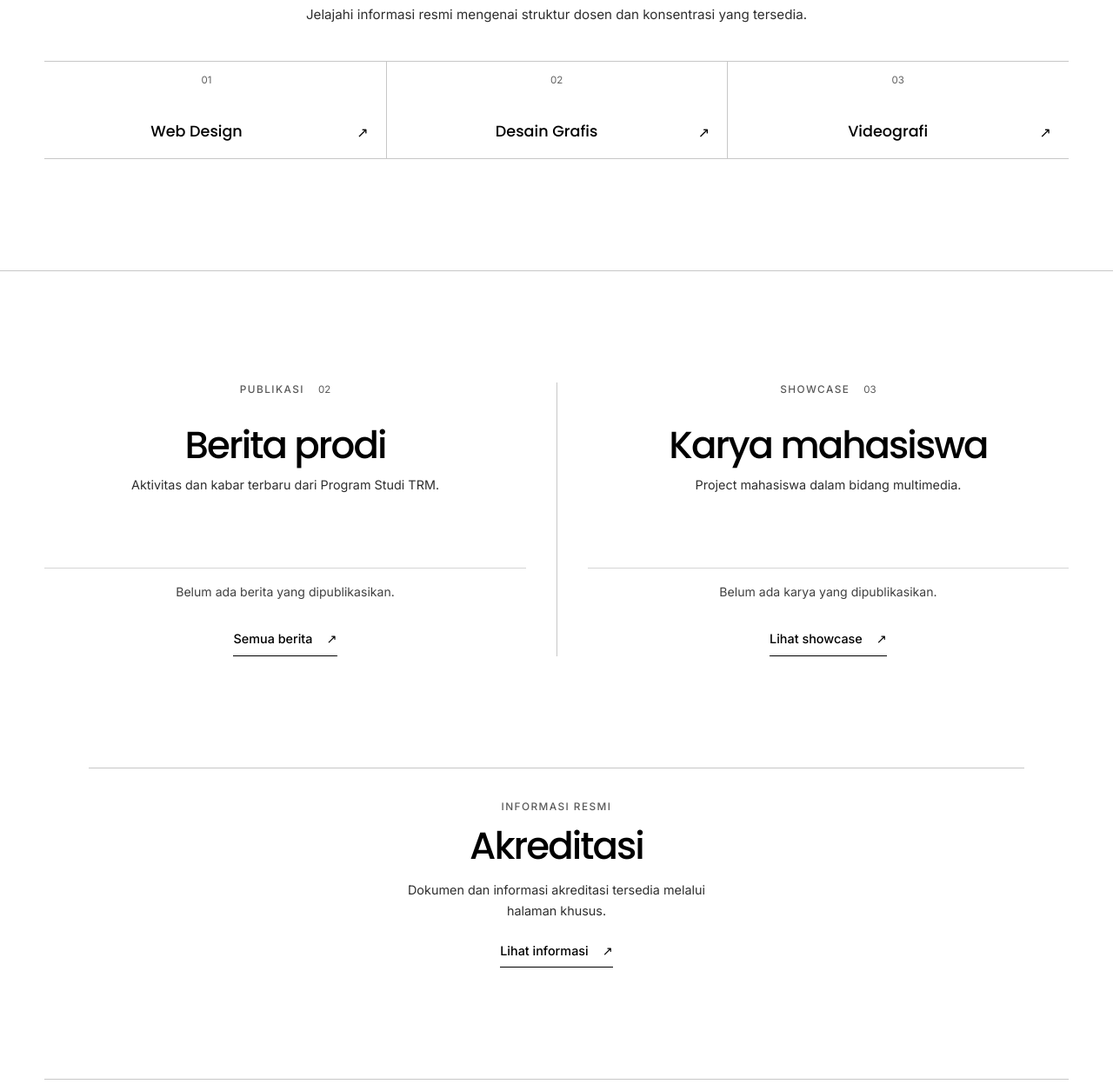
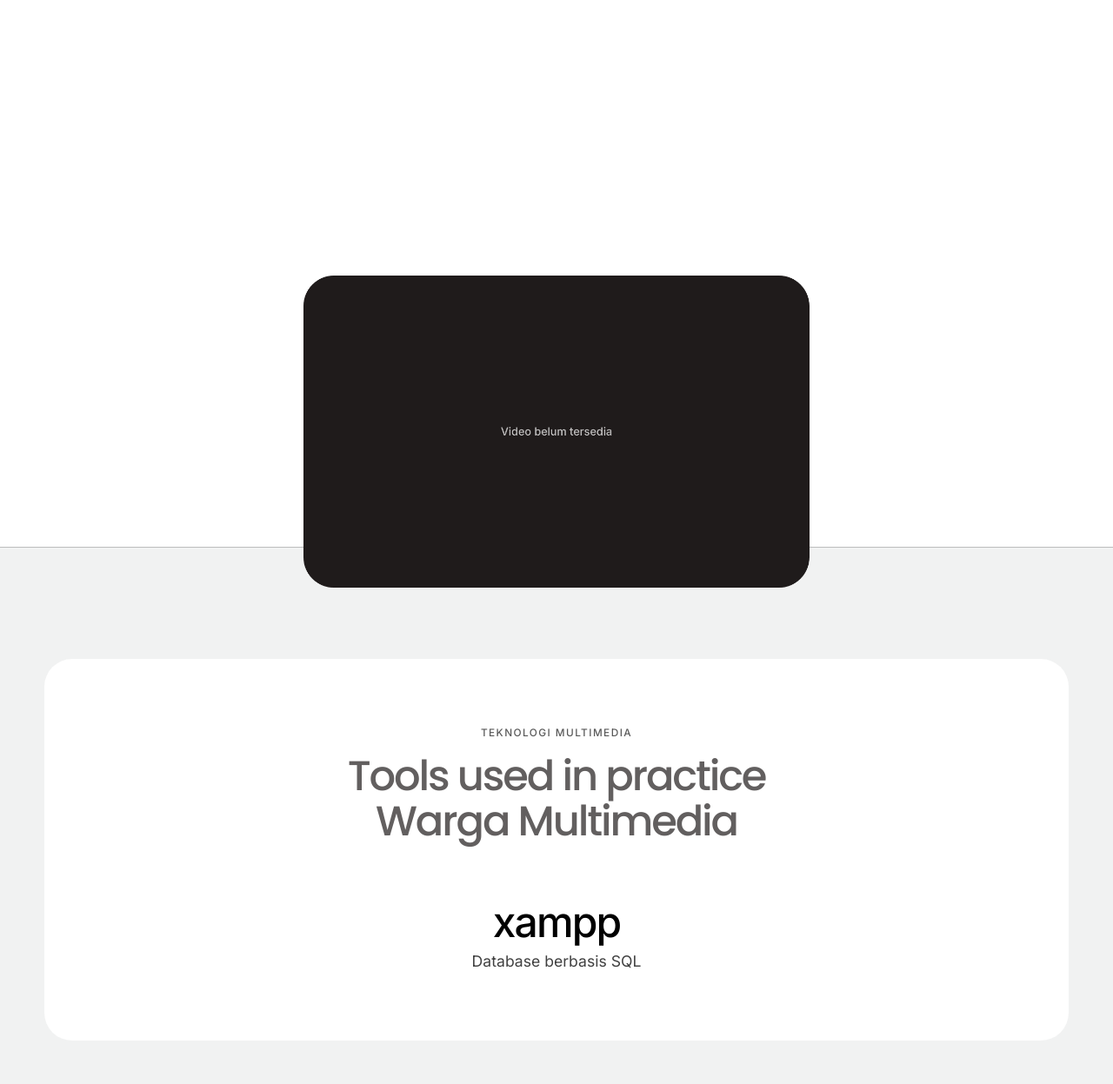
Before and after one commit to awp-polidewa/websiteProdiMultimedia-polidewa, a SvelteKit app in the folder frontend/: page / in a window 1280 px wide. Shown: the part 931-2178 px from the top of the page at 87% size. Built offline with nearby package versions, Linux system fonts and the light colour scheme; no server answers.

Commit message:
update: tampilan efek animasi halaman ke 2 beranda yaitu section khusus vd di section ke 2

```diff
--- a/frontend/src/routes/+layout.svelte
+++ b/frontend/src/routes/+layout.svelte
@@ -33,7 +33,7 @@
 
 <style>
 	.site-shell { width: min(calc(100% - 2 * var(--page-gutter)), var(--page-max)); margin: 0 auto; }
-	.home-background-page.active { position: relative; display: flow-root; isolation: isolate; min-height: 100vh; overflow: hidden; background: #fff; }
+	.home-background-page.active { position: relative; display: flow-root; isolation: isolate; min-height: 100vh; overflow: clip; background: #fff; }
 	.site-shell.home-shell { position: relative; z-index: 1; }
 	.site-shell.home-shell > .home-content-shell { position: relative; z-index: 1; }
 	main:focus { outline: none; }
--- a/frontend/src/routes/+page.svelte
+++ b/frontend/src/routes/+page.svelte
@@ -4,8 +4,111 @@
 </svelte:head>
 
 <script>
+	import { onMount, tick } from 'svelte';
+
 	const heroLineOne = Array.from('Teknologi Rekayasa');
 	const heroLineTwo = Array.from('Multimedia');
+	// Isi dengan path aset video lokal saat file tersedia, misalnya /videos/beranda.mp4.
+	const videoSource = '';
+	/** @type {HTMLElement | undefined} */
+	let videoStoryTrack;
+	/** @type {HTMLElement | undefined} */
+	let videoStory;
+	/** @type {HTMLElement | undefined} */
+	let videoStoryStage;
+	/** @type {HTMLElement | undefined} */
+	let videoFrame;
+	let prefersReducedMotion = $state(false);
+	let videoUnavailable = $state(!videoSource);
+
+	function markVideoUnavailable() {
+		videoUnavailable = true;
+	}
+
+	function markVideoReady() {
+		videoUnavailable = false;
+	}
+
+	onMount(() => {
+		let animationFrame = 0;
+		let trackStart = 0;
+		let transitionStart = 0;
+		let transitionDistance = 1;
+		let viewportHeight = window.innerHeight;
+		let stageHeight = 0;
+		let startTop = 0;
+		let endTop = 0;
+		let startWidth = 0;
+		let endWidth = 0;
+		const reducedMotionQuery = window.matchMedia('(prefers-reduced-motion: reduce)');
+
+		function measureStory() {
+			if (!videoStoryTrack || !videoStory || !videoStoryStage || !videoFrame) return;
+
+			viewportHeight = window.innerHeight;
+			stageHeight = videoStoryStage.clientHeight;
+			const availableWidth = videoStory.clientWidth * 0.9;
+			const maxFrameHeight = Math.min(viewportHeight * 0.85, stageHeight * 0.85);
+			endWidth = Math.min(availableWidth, maxFrameHeight * (1352 / 834), 1352);
+			const endHeight = endWidth * (834 / 1352);
+			endTop = Math.max(0, stageHeight * 0.925 - endHeight);
+			startWidth = Math.min(endWidth * 0.528, 713);
+			startTop = stageHeight * 0.96;
+			trackStart = window.scrollY + videoStoryTrack.getBoundingClientRect().top;
+			transitionStart = trackStart;
+			transitionDistance = Math.max(1, videoStoryTrack.clientHeight - videoStory.clientHeight);
+			videoFrame.style.width = `${endWidth}px`;
+			videoFrame.style.top = `${endTop}px`;
+		}
+
+		function renderStory() {
+			animationFrame = 0;
+			if (!videoFrame || prefersReducedMotion) return;
+
+			const linearProgress = Math.min(1, Math.max(0, (window.scrollY - transitionStart) / transitionDistance));
+			const progress = linearProgress * linearProgress * (3 - 2 * linearProgress);
+			const scale = (startWidth + (endWidth - startWidth) * progress) / endWidth;
+			const yOffset = (startTop - endTop) * (1 - progress);
+			const radius = 35 / scale + (35 - 35 / scale) * progress;
+			const startColor = [31, 27, 27];
+			const endColor = [34, 32, 32];
+			const color = startColor.map((channel, index) => Math.round(channel + (endColor[index] - channel) * progress));
+
+			videoFrame.style.transform = `translate3d(-50%, ${yOffset}px, 0) scale(${scale})`;
+			videoFrame.style.borderRadius = `${radius}px`;
+			videoFrame.style.backgroundColor = `rgb(${color.join(' ')})`;
+		}
+
+		function scheduleStoryUpdate() {
+			if (!animationFrame) animationFrame = requestAnimationFrame(renderStory);
+		}
+
+		function handleResize() {
+			measureStory();
+			scheduleStoryUpdate();
+		}
+
+		async function handleMotionPreferenceChange() {
+			prefersReducedMotion = reducedMotionQuery.matches;
+			await tick();
+			measureStory();
+			scheduleStoryUpdate();
+		}
+
+		prefersReducedMotion = reducedMotionQuery.matches;
+		measureStory();
+		window.addEventListener('scroll', scheduleStoryUpdate, { passive: true });
+		window.addEventListener('resize', handleResize);
+		reducedMotionQuery.addEventListener('change', handleMotionPreferenceChange);
+		scheduleStoryUpdate();
+
+		return () => {
+			window.removeEventListener('scroll', scheduleStoryUpdate);
+			window.removeEventListener('resize', handleResize);
+			reducedMotionQuery.removeEventListener('change', handleMotionPreferenceChange);
+			if (animationFrame) cancelAnimationFrame(animationFrame);
+		};
+	});
 </script>
 
 <div class="home-page">
@@ -26,6 +129,44 @@
 	</div>
 </section>
 
+<div class="video-story-track" class:video-story-track--reduced={prefersReducedMotion} bind:this={videoStoryTrack}>
+	<section
+		class="video-story"
+		class:video-story--reduced={prefersReducedMotion}
+		aria-label="Video pengantar program studi"
+		bind:this={videoStory}
+	>
+		<div class="video-story-stage" bind:this={videoStoryStage}>
+			<div class="video-story-frame" bind:this={videoFrame}>
+				<video
+					class="prototype-video"
+					src={videoSource || undefined}
+					autoplay
+					muted
+					loop
+					playsinline
+					preload="metadata"
+					aria-hidden="true"
+					onerror={markVideoUnavailable}
+					onloadeddata={markVideoReady}
+				></video>
+				{#if videoUnavailable}<p class="video-status" role="status">Video belum tersedia</p>{/if}
+			</div>
+		</div>
+	</section>
+</div>
+
+<section class="tools section-rule" aria-labelledby="tools-title">
+	<div class="tools-content">
+		<p class="eyebrow">Teknologi multimedia</p>
+		<h2 id="tools-title" class="section-heading">Tools used in practice Warga Multimedia</h2>
+		<div class="tool-feature">
+			<span class="tool-name">xampp</span>
+			<p>Database berbasis SQL</p>
+		</div>
+	</div>
+</section>
+
 <section class="disciplines section-rule" aria-labelledby="disciplines-title">
 	<div class="section-content">
 	<div class="section-top"><p class="eyebrow">Program studi</p></div>
@@ -37,6 +178,7 @@
 		<a href="/struktur"><span>01</span><strong>Web Design</strong><span aria-hidden="true">↗</span></a>
 		<a href="/struktur"><span>02</span><strong>Desain Grafis</strong><span aria-hidden="true">↗</span></a>
 		<a href="/struktur"><span>03</span><strong>Videografi</strong><span aria-hidden="true">↗</span></a>
+		<a href="/struktur"><span>04</span><strong>Animasi</strong><span aria-hidden="true">↗</span></a>
 	</div>
 	</div>
 </section>
@@ -44,18 +186,18 @@
 <section class="latest section-rule" aria-label="Berita dan karya mahasiswa">
 	<div class="section-content latest-content">
 	<div class="latest-panel">
-		<div class="section-top"><p class="eyebrow">Publikasi</p><span class="section-index">02</span></div>
+		<div class="section-top"><p class="eyebrow">Showcase</p><span class="section-index">02</span></div>
+		<h2 class="section-heading">Karya mahasiswa</h2>
+		<p class="latest-copy">Project mahasiswa dalam bidang multimedia.</p>
+		<p class="empty-note">Belum ada karya yang dipublikasikan.</p>
+		<a class="text-link" href="/karya">Lihat showcase <span aria-hidden="true">↗</span></a>
+	</div>
+	<div class="latest-panel">
+		<div class="section-top"><p class="eyebrow">Publikasi</p><span class="section-index">03</span></div>
 		<h2 class="section-heading">Berita prodi</h2>
 		<p class="latest-copy">Aktivitas dan kabar terbaru dari Program Studi TRM.</p>
 		<p class="empty-note">Belum ada berita yang dipublikasikan.</p>
 		<a class="text-link" href="/berita">Semua berita <span aria-hidden="true">↗</span></a>
-	</div>
-	<div class="latest-panel">
-		<div class="section-top"><p class="eyebrow">Showcase</p><span class="section-index">03</span></div>
-		<h2 class="section-heading">Karya mahasiswa</h2>
-		<p class="latest-copy">Project mahasiswa dalam bidang multimedia.</p>
-		<p class="empty-note">Belum ada karya yang dipublikasikan.</p>
-		<a class="text-link" href="/karya">Lihat showcase <span aria-hidden="true">↗</span></a>
 	</div>
 	</div>
 </section>
@@ -72,7 +214,24 @@
 	.home-page { position: relative; min-height: 100vh; text-align: center; background: transparent; }
 	.home-content { position: relative; z-index: 1; width: min(calc(100% - 2 * var(--page-gutter)), var(--page-max)); margin: 0 auto; }
 	.section-content { box-sizing: border-box; width: min(calc(100% - 2 * var(--page-gutter)), var(--page-max)); margin-inline: auto; }
-	.hero { position: relative; box-sizing: border-box; width: 100vw; height: 100vh; height: 100dvh; min-height: 100vh; min-height: 100dvh; display: flex; align-items: center; flex-direction: column; justify-content: center; margin-inline: calc(50% - 50vw); padding: clamp(4rem, 8vw, 7rem) clamp(1.25rem, 5vw, 4.5rem); }
+	.video-story-track { position: relative; box-sizing: border-box; width: 100vw; height: 135vh; height: 135svh; margin-top: -40vh; margin-top: -40svh; margin-inline: calc(50% - 50vw); }
+	.video-story { position: sticky; top: 0; box-sizing: border-box; width: 100%; height: 100vh; height: 100svh; padding-inline: 30px; }
+	.video-story-stage { position: relative; width: 100%; height: 100%; overflow: visible; }
+	.video-story-frame { position: absolute; top: 0; left: 50%; overflow: hidden; aspect-ratio: 1352 / 834; border-radius: 35px; background: #1f1b1b; transform-origin: 50% 0; will-change: transform, border-radius, background-color; }
+	.prototype-video { display: block; width: 100%; height: 100%; object-fit: cover; }
+	.video-status { position: absolute; inset: 0; display: grid; place-items: center; margin: 0; color: rgb(255 255 255 / 72%); font: 500 clamp(1rem, 2.2vw, 1.5rem)/1.4 'Inter', sans-serif; }
+	.video-story-track--reduced { height: auto; margin-top: 0; padding-block: var(--space-section); }
+	.video-story--reduced { position: relative; top: auto; height: auto; padding-inline: 30px; }
+	.video-story--reduced .video-story-stage { height: auto; }
+	.video-story--reduced .video-story-frame { position: relative; top: auto !important; left: auto; width: min(90%, 1352px) !important; margin-inline: auto; border-radius: 35px !important; transform: none !important; }
+	.tools { box-sizing: border-box; width: 100vw; margin-inline: calc(50% - 50vw); padding: var(--space-section) var(--page-gutter); background: #f1f2f2; }
+	.tools-content { box-sizing: border-box; width: min(100%, var(--page-max)); min-height: 430px; display: flex; align-items: center; flex-direction: column; justify-content: center; margin-inline: auto; padding: clamp(2rem, 6vw, 5rem) 1.5rem; border-radius: 2rem; background: #fff; text-align: center; }
+	.tools-content > .eyebrow { margin: 0 0 1rem; opacity: .65; }
+	.tools-content .section-heading { max-width: 760px; margin: 0; color: #625f5f; font-size: clamp(1.7rem, 4vw, 3rem); }
+	.tool-feature { margin-top: 4rem; }
+	.tool-name { font: 500 clamp(2rem, 4vw, 3rem)/1.1 'Inter', sans-serif; letter-spacing: -.04em; }
+	.tool-feature p { margin: .35rem 0 0; font: 400 1.1rem/1.5 'Inter', sans-serif; opacity: .75; }
+	.hero { position: relative; box-sizing: border-box; width: 100vw; height: 100vh; height: 100dvh; min-height: 100vh; min-height: 100dvh; display: flex; align-items: center; flex-direction: column; justify-content: center; margin-inline: calc(50% - 50vw); padding: clamp(4rem, 8vw, 7rem) 30px; }
 	.hero-label { display: flex; align-items: baseline; justify-content: center; gap: 1rem; }
 	.hero-label p { margin: 0; font: 500 25px/1.35 'Inter', sans-serif; }
 	.hero-label span { font: 400 18px/1.4 'Inter', sans-serif; opacity: .72; }
@@ -102,7 +261,7 @@
 	.section-index { margin: 0; font: 400 .72rem/1.4 'Inter', sans-serif; opacity: .65; }
 	.discipline-intro { display: grid; grid-template-columns: 1fr; justify-items: center; gap: .9rem; margin: 0 0 2.5rem; }
 	.discipline-intro p { max-width: 600px; margin: 0; font: 400 .95rem/1.7 'Inter', sans-serif; opacity: .82; }
-	.discipline-list { display: grid; grid-template-columns: repeat(3, 1fr); border-top: 1px solid var(--line); }
+	.discipline-list { display: grid; grid-template-columns: repeat(4, 1fr); border-top: 1px solid var(--line); }
 	.discipline-list a { display: grid; grid-template-columns: 1fr auto; justify-items: center; gap: 2.6rem .6rem; padding: 1rem 1.25rem 1.1rem 0; text-decoration: none; border-bottom: 1px solid var(--line); }
 	.discipline-list a + a { padding-left: 1.2rem; border-left: 1px solid var(--line); }
 	.discipline-list span:first-child { grid-column: 1 / -1; font: 400 .72rem/1 'Inter', sans-serif; opacity: .62; }
@@ -121,12 +280,17 @@
 	.accreditation-band .eyebrow { margin: 0 0 .8rem; opacity: .65; }
 	.accreditation-band p:not(.eyebrow) { max-width: 370px; margin: 0; font: 400 .9rem/1.7 'Inter', sans-serif; opacity: .82; }
 	@media (max-width: 700px) {
-		.hero { padding-block: 6rem 5rem; }
+		.hero { padding: 6rem 20px 5rem; }
+		.video-story { padding-inline: 20px; }
 		.hero-label p { font-size: clamp(1.15rem, 5vw, 1.5rem); }
 		.hero-label span { font-size: .95rem; }
 		h1 { font-size: clamp(1.9rem, 8.4vw, 3.4rem); line-height: 1.02; }
 		.hero-bottom { align-items: center; }
+		.video-story--reduced { padding-inline: 20px; }
+		.video-story--reduced .video-story-frame { border-radius: 1.25rem !important; }
 		.section-top { margin-bottom: 1.6rem; }
+		.tools { padding-block: var(--space-section); }
+		.tools-content { min-height: 350px; border-radius: 1.25rem; }
 		.discipline-intro { grid-template-columns: 1fr; gap: .9rem; }
 		.discipline-list { grid-template-columns: 1fr; }
 		.discipline-list a, .discipline-list a + a { grid-template-columns: 2.4rem 1fr auto; align-items: center; gap: 1rem; padding: 1rem 0; border-left: 0; }
```
